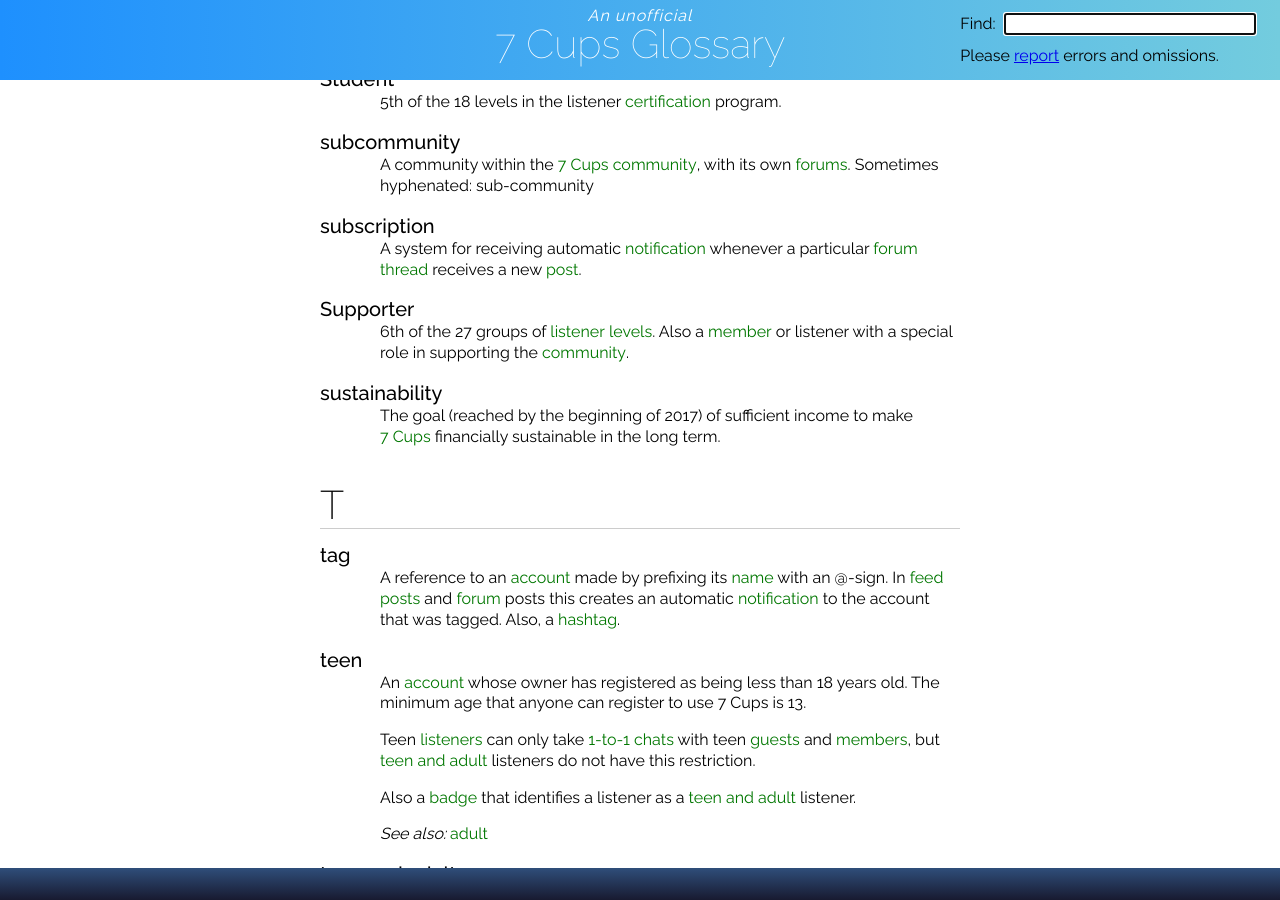
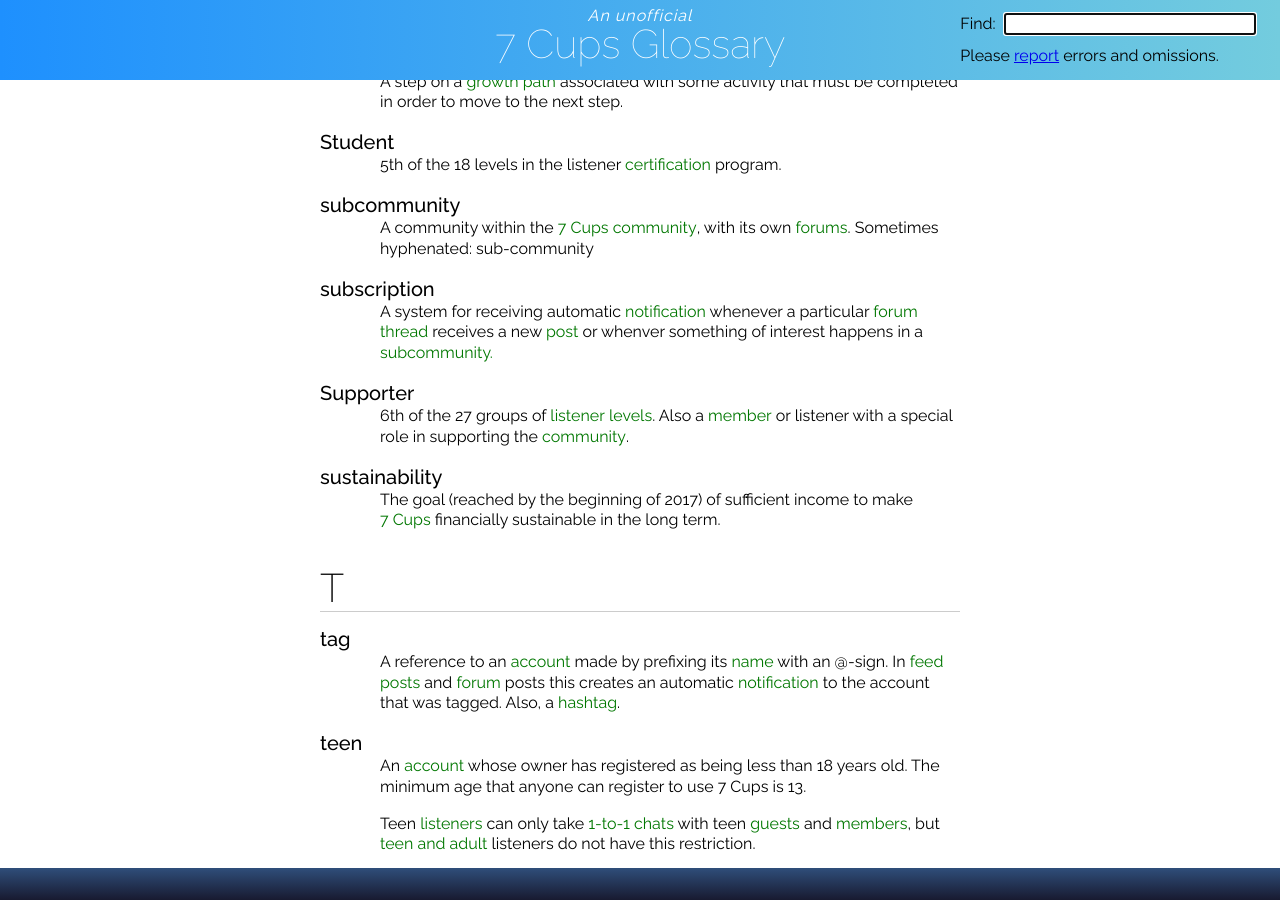
Before and after one commit to RarelyCharlie/rarelycharlie.github.io, a Jekyll site: the page built from glossary.md, in a window 1280 px wide and 900 px high, scrolled down 20762 px. Built offline with Jekyll 4.4.1, drawn with Linux system fonts in a browser that asks for light colours; some of the changed text lies outside the part shown.

Commit message:
add friend, update subcommunity

```diff
--- a/glossary.md
+++ b/glossary.md
@@ -314,6 +314,9 @@ A ~~listener~~ with a special role in a ~~forum~~ in connection with some projec
 
 # Forum Member Leader
 A ~~member~~ who is a forum ~~mod~~.
+
+# friend
+A ~~subscriber/subscription~~ in a ~~subcommunity.~~
 
 
 ## G
@@ -777,7 +780,7 @@ A step on a ~~growth path~~ associated with some activity that must be completed
 A community within the ~~7 Cups~~ ~~community~~, with its own ~~forums/forum~~. Sometimes hyphenated: sub-community
 
 # subscription
-A system for receiving automatic ~~notification~~ whenever a particular ~~forum~~ ~~thread~~ receives a new ~~post~~.
+A system for receiving automatic ~~notification~~ whenever a particular ~~forum~~ ~~thread~~ receives a new ~~post~~ or whenver something of interest happens in a ~~subcommunity.~~
 
 # Supporter
 6th of the 27 groups of ~~listener~~ ~~levels/level~~. Also a ~~member~~ or listener with a special role in supporting the ~~community~~.
```
